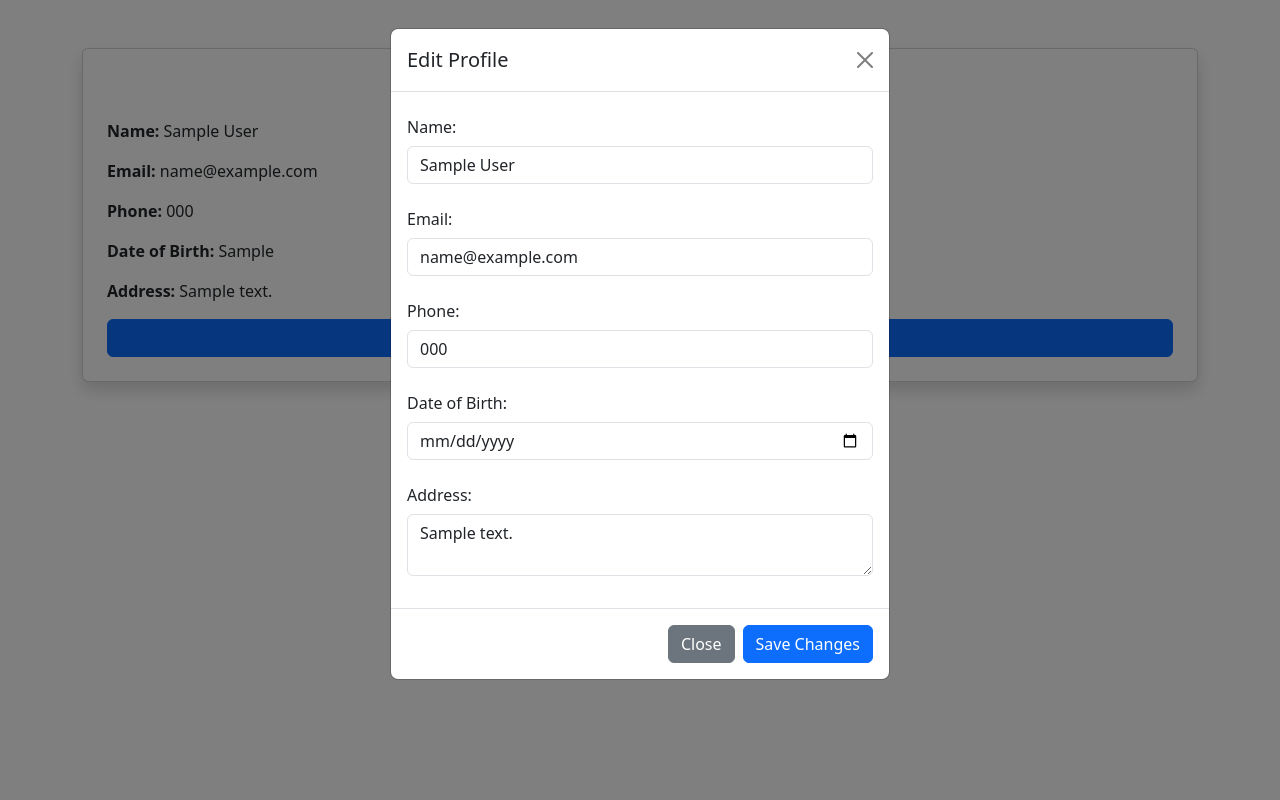
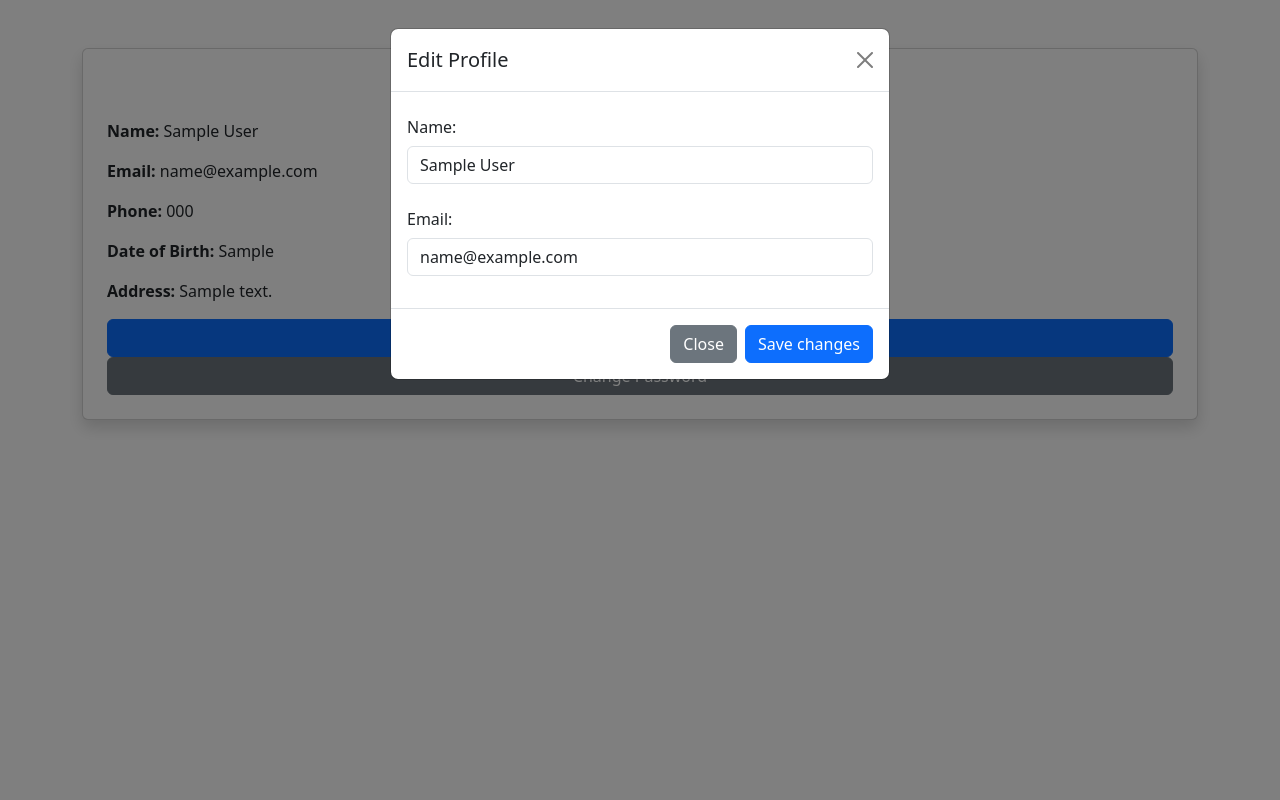
Before and after one commit to ZeyadWael32/Hospital-Management-System, a PHP site: page /patient/profile.php in a window 1280 px wide, after a click on "Edit Profile". Run offline with PHP 8.4, Linux system fonts and the light colour scheme; the visitor is signed in with stand-in values (Sample User, id 1); tables that the repository leaves empty or names only in its code hold one stand-in row (values such as "Sample post").

Commit message:
password change feature in profile

```diff
--- a/assets/js/script.js
+++ b/assets/js/script.js
@@ -10,8 +10,15 @@ function delayedRedirect(elementId, delay) {
     }
 }
 
-function showModal(modalId) {
+function showProfileModal(modalId) {
     if (window.showProfileModal) {
+        const modal = new bootstrap.Modal(document.getElementById(modalId));
+        modal.show();
+    }
+}
+
+function showPasswordModal(modalId) {
+    if (window.showPasswordModal) {
         const modal = new bootstrap.Modal(document.getElementById(modalId));
         modal.show();
     }
@@ -21,6 +28,4 @@ document.addEventListener('DOMContentLoaded', () => {
 
     delayedRedirect('home-redirect', 2000);
     delayedRedirect('dashboard-redirect', 2000);
-
-    showModal('editProfileModal');
 });
--- a/functions/auth.php
+++ b/functions/auth.php
@@ -82,4 +82,5 @@ function user_login($conn, $email, $password) {
     }
     return false; // Preparation or execution failed
 }
+
 ?>
--- /dev/null
+++ b/functions/profile.php
@@ -0,0 +1,53 @@
+<?php
+function get_and_clear_session($key, $default = null) {
+    $value = $_SESSION[$key] ?? $default;
+    if (isset($_SESSION[$key])) unset($_SESSION[$key]);
+    return $value;
+}
+
+function change_password($conn, $user_id, $current_password, $new_password) {
+    // Fetch the current hashed password from the database
+    $fetch_sql = "SELECT password FROM users WHERE id = ?";
+    if ($stmt = mysqli_prepare($conn, $fetch_sql)) {
+        mysqli_stmt_bind_param($stmt, "i", $user_id);
+        if (mysqli_stmt_execute($stmt)) {
+            mysqli_stmt_store_result($stmt);
+            if (mysqli_stmt_num_rows($stmt) == 1) {
+                mysqli_stmt_bind_result($stmt, $fetched_hashed_password);
+                if (mysqli_stmt_fetch($stmt)) {
+                    // Verify the current password
+                    if (password_verify($current_password, $fetched_hashed_password)) {
+                        // Hash the new password
+                        $new_hashed_password = password_hash($new_password, PASSWORD_BCRYPT);
+                        // Update the password in the database
+                        $update_sql = "UPDATE users SET password = ? WHERE id = ?";
+                        if ($update_stmt = mysqli_prepare($conn, $update_sql)) {
+                            mysqli_stmt_bind_param($update_stmt, "si", $new_hashed_password, $user_id);
+                            if (mysqli_stmt_execute($update_stmt)) {
+                                mysqli_stmt_close($update_stmt);
+                                mysqli_stmt_close($stmt);
+                                return true; // Password changed successfully
+                            } else {
+                                mysqli_stmt_close($update_stmt);
+                                mysqli_stmt_close($stmt);
+                                return false; // Execution failed
+                            }
+                        } else {
+                            mysqli_stmt_close($stmt);
+                            return false; // Preparation failed
+                        }
+                    } else {
+                        mysqli_stmt_close($stmt);
+                        return false; // Current password is incorrect
+                    }
+                }
+            } else {
+                mysqli_stmt_close($stmt);
+                return false; // No user found
+            }
+        }
+        mysqli_stmt_close($stmt);
+    }
+    return false; // Preparation or execution failed
+}
+?>
--- /dev/null
+++ b/includes/change_password_modal.php
@@ -0,0 +1,43 @@
+<?php
+$role = $_SESSION['role'] ?? '';
+?>
+<button type="button" class="btn btn-secondary" data-bs-toggle="modal" data-bs-target="#changePasswordModal">Change Password</button>
+
+<div class="modal fade" id="changePasswordModal" tabindex="-1" aria-labelledby="changePasswordModalLabel" aria-hidden="true">
+  <div class="modal-dialog">
+    <div class="modal-content">
+      <form method="POST">
+        <div class="modal-header">
+          <h5 class="modal-title" id="changePasswordModalLabel">Change Password</h5>
+          <button type="button" class="btn-close" data-bs-dismiss="modal" aria-label="Close"></button>
+        </div>
+    <div class="modal-body">
+      <?php
+      // Show modal-specific password errors
+      if (!empty($password_errors)) {
+        foreach ($password_errors as $error) {
+          echo "<div class='alert alert-danger'>$error</div>";
+        }
+      }
+      ?>
+            <div class="mb-3">
+              <label for="<?= $role ?>-current-password" class="col-form-label">Current Password:</label>
+              <input type="password" class="form-control" id="<?= $role ?>-current-password" name="current_password">
+            </div>
+            <div class="mb-3">
+              <label for="<?= $role ?>-new-password" class="col-form-label">New Password:</label>
+              <input type="password" class="form-control" id="<?= $role ?>-new-password" name="new_password">
+            </div>
+            <div class="mb-3">
+              <label for="<?= $role ?>-confirm-password" class="col-form-label">Confirm New Password:</label>
+              <input type="password" class="form-control" id="<?= $role ?>-confirm-password" name="confirm_password">
+            </div>
+        </div>
+        <div class="modal-footer">
+          <button type="button" class="btn btn-secondary" data-bs-dismiss="modal">Close</button>
+          <button type="submit" class="btn btn-primary" name="change_password">Change Password</button>
+        </form>
+        </div>
+    </div>
+    </div>
+</div>
--- /dev/null
+++ b/includes/edit_profile_modal.php
@@ -0,0 +1,59 @@
+<?php
+$role = $_SESSION['role'] ?? '';
+?>
+
+<button type="button" class="btn btn-primary" data-bs-toggle="modal" data-bs-target="#editProfileModal">Edit Profile</button>
+
+<div class="modal fade" id="editProfileModal" tabindex="-1" aria-labelledby="editProfileModalLabel" aria-hidden="true">
+  <div class="modal-dialog">
+    <div class="modal-content">
+      <form method="POST">
+        <div class="modal-header">
+          <h5 class="modal-title" id="editProfileModalLabel">Edit Profile</h5>
+          <button type="button" class="btn-close" data-bs-dismiss="modal" aria-label="Close"></button>
+        </div>
+    <div class="modal-body">
+      <?php
+      // Show modal-specific profile errors
+      if (!empty($profile_errors)) {
+        foreach ($profile_errors as $error) {
+          echo "<div class='alert alert-danger'>$error</div>";
+        }
+      }
+      ?>
+            <div class="mb-3">
+              <label for="<?= $role ?>-name" class="col-form-label">Name:</label>
+              <input type="text" class="form-control" id="<?= $role ?>-name" name="name" value="<?= htmlspecialchars($info['name']) ?>">
+            </div>
+            <div class="mb-3">
+              <label for="<?= $role ?>-email" class="col-form-label">Email:</label>
+              <input type="email" class="form-control" id="<?= $role ?>-email" name="email" value="<?= htmlspecialchars($info['email']) ?>">
+            </div>
+            <?php if ($role === 'doctor'): ?>
+            <div class="mb-3">
+              <label for="<?= $role ?>-phone" class="col-form-label">Phone:</label>
+              <input type="text" class="form-control" id="<?= $role ?>-phone" name="phone" value="<?= htmlspecialchars($info['phone']) ?>">
+            </div>
+            <?php elseif ($role === 'patient'): ?>
+            <div class="mb-3">
+              <label for="<?= $role ?>-phone" class="col-form-label">Phone:</label>
+              <input type="text" class="form-control" id="<?= $role ?>-phone" name="phone" value="<?= htmlspecialchars($info['phone']) ?>">
+            </div>
+            <div class="mb-3">
+              <label for="<?= $role ?>-dob" class="col-form-label">Date of Birth:</label>
+              <input type="date" class="form-control" id="<?= $role ?>-dob" name="dob" value="<?= htmlspecialchars($info['dob']) ?>">
+            </div>
+            <div class="mb-3">
+              <label for="<?= $role ?>-address" class="col-form-label">Address:</label>
+              <textarea class="form-control" id="<?= $role ?>-address" name="address"><?= htmlspecialchars($info['address']) ?></textarea>
+            </div>
+            <?php endif; ?>
+        </div>
+        <div class="modal-footer">
+          <button type="button" class="btn btn-secondary" data-bs-dismiss="modal">Close</button>
+          <button type="submit" class="btn btn-primary" name="update_profile">Save changes</button>
+        </div>
+      </form>
+    </div>
+  </div>
+</div>
--- a/patient/profile.php
+++ b/patient/profile.php
@@ -1,66 +1,90 @@
 <?php
 require_once __DIR__ . '/../includes/init.php';
 require_once __DIR__ . '/../functions/patient.php';
+require_once __DIR__ . '/../functions/profile.php';
 
 require_login();
 required_role(['patient','admin']);
 
-if (isset($_POST['update_profile']) && $_SERVER['REQUEST_METHOD'] === 'POST') {
-    $name = trim($_POST['name']) ?? '';
-    $email = strtolower(trim($_POST['email'])) ?? '';
-    $phone = trim($_POST['phone']) ?? '';
-    $dob = $_POST['dob'] ?? '';
-    $address = trim($_POST['address']) ?? '';
 
-    $errors = [];
+$flash = get_and_clear_session('flash');
+$open_modal = get_and_clear_session('open_modal');
+$modal_errors = get_and_clear_session('modal_errors', []);
+$profile_errors = $modal_errors['profile'] ?? [];
+$password_errors = $modal_errors['password'] ?? [];
 
-    if (empty($name)) {
-        $errors[] = "❌ Name is required.";
-    }
-    if (empty($email) || !filter_var($email, FILTER_VALIDATE_EMAIL)) {
-        $errors[] = "❌ A valid email is required.";
-    }
-    if (empty($phone)) {
-        $errors[] = "❌ Phone number is required.";
-    }
-    if (empty($dob)) {
-        $errors[] = "❌ Date of Birth is required.";
-    }
-    if (empty($address)) {
-        $errors[] = "❌ Address is required.";
+    if ($_SERVER['REQUEST_METHOD'] === 'POST') {
+
+    if (isset($_POST['update_profile'])) {
+        $name = trim($_POST['name'] ?? '');
+        $email = strtolower(trim($_POST['email'] ?? ''));
+        $phone = trim($_POST['phone'] ?? '');
+        $dob = $_POST['dob'] ?? '';
+        $address = trim($_POST['address'] ?? '');
+        $errors = [];
+
+        if (!$name) $errors[] = "❌ Name is required.";
+        if (!$email || !filter_var($email, FILTER_VALIDATE_EMAIL)) $errors[] = "❌ A valid email is required.";
+        if (!$phone) $errors[] = "❌ Phone number is required.";
+        if (!$dob) $errors[] = "❌ Date of Birth is required.";
+        if (!$address) $errors[] = "❌ Address is required.";
+
+        if ($errors) {
+            $_SESSION['modal_errors'] = ['profile' => $errors];
+            $_SESSION['flash'] = ['type' => 'error', 'message' => '❌ Failed to apply changes. Please try again.'];
+            $_SESSION['open_modal'] = 'profile';
+        } else {
+            if (update_patient_info($conn, $name, $email, $phone, $dob, $address, $_SESSION['user_id'])) {
+                $_SESSION['flash'] = ['type' => 'success', 'message' => '✅ Profile updated successfully.'];
+            } else {
+                $_SESSION['modal_errors'] = ['profile' => ['❌ Failed to update profile. Please try again.']];
+                $_SESSION['flash'] = ['type' => 'error', 'message' => '❌ Failed to update profile. Please try again.'];
+                $_SESSION['open_modal'] = 'profile';
+            }
+        }
+        header('Location: profile.php');
+        exit;
     }
 
-    if (empty($errors)) {
-        if (update_patient_info($conn, $name, $email, $phone, $dob, $address, $_SESSION['user_id'])) {
-            header('Location: profile.php?success=1');
-            exit;
+    if (isset($_POST['change_password'])) {
+        $current = $_POST['current_password'] ?? '';
+        $new = $_POST['new_password'] ?? '';
+        $confirm = $_POST['confirm_password'] ?? '';
+        $errors = [];
+
+        if (!$current || !$new || !$confirm) $errors[] = "❌ All password fields are required.";
+        elseif ($new !== $confirm) $errors[] = "❌ New passwords do not match.";
+
+        if ($errors) {
+            $_SESSION['modal_errors'] = ['password' => $errors];
+            $_SESSION['flash'] = ['type' => 'error', 'message' => '❌ Failed to change password. Please try again.'];
+            $_SESSION['open_modal'] = 'password';
         } else {
-            $errors[] = "❌ Failed to update profile. Please try again.";
+            if (change_password($conn, $_SESSION['user_id'], $current, $new)) {
+                $_SESSION['flash'] = ['type' => 'success', 'message' => '✅ Password changed successfully.'];
+            } else {
+                $_SESSION['modal_errors'] = ['password' => ['❌ Current password is incorrect or failed to change password.']];
+                $_SESSION['flash'] = ['type' => 'error', 'message' => '❌ Failed to change password. Please try again.'];
+                $_SESSION['open_modal'] = 'password';
+            }
         }
+        header('Location: profile.php');
+        exit;
     }
 }
 
-if (isset($_GET['patient_id']) && $_SESSION['role'] === 'admin') {
-    if (isset($_GET['patient_id']) && is_numeric($_GET['patient_id'])) {
-        $id = $_GET['patient_id'];
-    } else {
-      $user_id = $_SESSION['user_id'];
-    }
-
-}
-
 $info = get_patient_info($conn, $_SESSION['user_id']);
-
 $title = 'Patient Profile';
 include __DIR__ . '/../includes/header.php';
-
 ?>
 
 <main class="container mt-5">
     <div class="card shadow p-4">
-        <?php if (isset($_GET['success']) && $_GET['success'] == 1): ?>
-            <div class="alert alert-success">✅ Profile updated successfully.</div>
-            <?php endif; ?>
+        <?php if ($flash): ?>
+            <div class="alert alert-<?= ($flash['type'] === 'success') ? 'success' : 'danger' ?>">
+                <?= htmlspecialchars($flash['message']) ?>
+            </div>
+        <?php endif; ?>
         <h2 class="text-center">My Profile</h2>
         <p><strong>Name:</strong> <?= htmlspecialchars($info['name']) ?></p>
         <p><strong>Email:</strong> <?= htmlspecialchars($info['email']) ?></p>
@@ -68,57 +92,15 @@ include __DIR__ . '/../includes/header.php';
         <p><strong>Date of Birth:</strong> <?= htmlspecialchars($info['dob']) ?></p>
         <p><strong>Address:</strong> <?= htmlspecialchars($info['address']) ?></p>
 
-    <button type="button" class="btn btn-primary" data-bs-toggle="modal" data-bs-target="#editProfileModal">Edit Profile</button>
-
-    <div class="modal fade" id="editProfileModal" tabindex="-1" aria-labelledby="editProfileModalLabel" aria-hidden="true">
-    <div class="modal-dialog">
-        <div class="modal-content">
-        <div class="modal-header">
-            <h5 class="modal-title fs-5" id="editProfileModalLabel">Edit Profile</h5>
-            <button type="button" class="btn-close" data-bs-dismiss="modal" aria-label="Close"></button>
-        </div>
-        <div class="modal-body">
-            <?php
-            if (!empty($errors)) {
-                foreach ($errors as $error) {
-                    echo "<div class='alert alert-danger'>$error</div>";
-                }
-            }
-            ?>
-            <form method="post">
-            <div class="mb-3">
-                <label for="patient-name" class="col-form-label">Name:</label>
-                <input type="text" class="form-control" name="name" id="patient-name" value="<?= htmlspecialchars($_POST['name'] ?? $info['name']) ?>">
-            </div>
-            <div class="mb-3">
-                <label for="patient-email" class="col-form-label">Email:</label>
-                <input type="email" class="form-control" name="email" id="patient-email" value="<?= htmlspecialchars($_POST['email'] ?? $info['email']) ?>">
-            </div>
-            <div class="mb-3">
-                <label for="patient-phone" class="col-form-label">Phone:</label>
-                <input type="text" class="form-control" name="phone" id="patient-phone" value="<?= htmlspecialchars($_POST['phone'] ?? $info['phone']) ?>">
-            </div>
-            <div class="mb-3">
-                <label for="patient-dob" class="col-form-label">Date of Birth:</label>
-                <input type="date" class="form-control" name="dob" id="patient-dob" value="<?= htmlspecialchars($_POST['dob'] ?? $info['dob']) ?>">
-            </div>
-            <div class="mb-3">
-                <label for="patient-address" class="col-form-label">Address:</label>
-                <textarea class="form-control" name="address" id="patient-address"><?= htmlspecialchars($_POST['address'] ?? $info['address']) ?></textarea>
-            </div>
-        </div>
-        <div class="modal-footer">
-            <button type="button" class="btn btn-secondary" data-bs-dismiss="modal">Close</button>
-            <button type="submit" class="btn btn-primary" name="update_profile">Save Changes</button>
-        </div>
-        </form>
-       </div>
-      </div>
-     </div>
-   </div>
-<script>
-    window.showProfileModal = <?= !empty($errors) ? 'true' : 'false'; ?>;
-</script>
+        <?php
+            include __DIR__ . '/../includes/edit_profile_modal.php';
+            include __DIR__ . '/../includes/change_password_modal.php';
+        ?>
+        <script>
+            window.showProfileModal = <?= ($open_modal === 'profile') ? 'true' : 'false' ?>;
+            window.showPasswordModal = <?= ($open_modal === 'password') ? 'true' : 'false' ?>;
+        </script>
+    </div>
 </main>
 
 <?php include __DIR__ . '/../includes/footer.php'; ?>
```
Also changed, not shown: admin/profile.php (+74 -56 lines), doctor/profile.php (+77 -66 lines).
